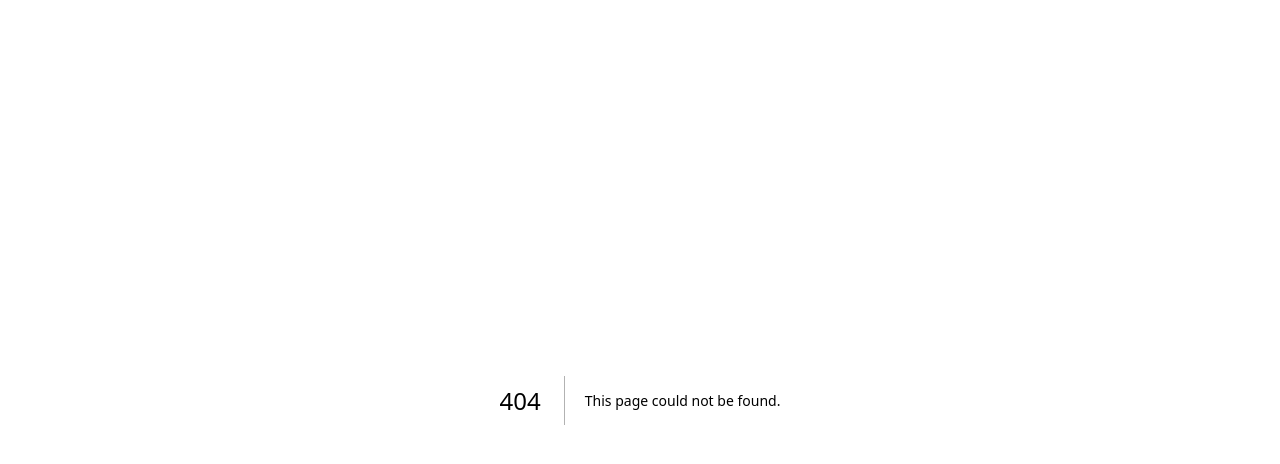
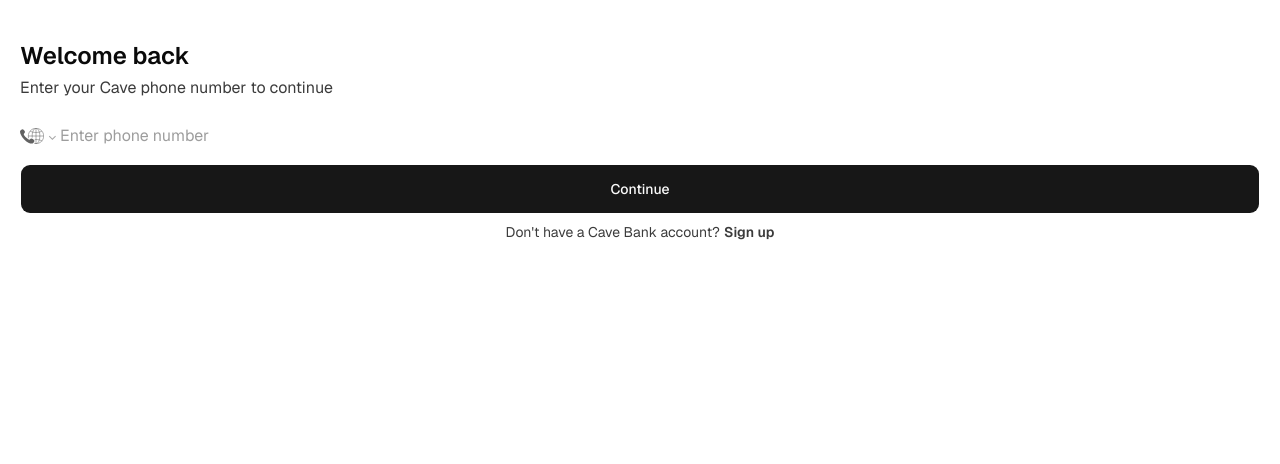
Before and after one commit to Oisasoje/cave-bank, a Next.js app: page /auth/login in a window 1280 px wide. Before the commit this address had no page. Shown: the top 464 px of the page. Built offline with nearby package versions, Linux system fonts and the light colour scheme.

Commit message:
feat: create login page ui

```diff
--- /dev/null
+++ b/app/(auth)/auth/login/page.tsx
@@ -0,0 +1,22 @@
+import PhoneNumberInputForm from "@/components/custom/PhoneNumberInputForm";
+import Link from "next/link";
+
+const LoginPage = () => {
+  return (
+    <div>
+      <h1 className="font-semibold text-2xl mb-1">Welcome back</h1>
+      <p className="mb-6">Enter your Cave phone number to continue</p>
+
+      <PhoneNumberInputForm />
+
+      <div className="flex items-center text-sm justify-center gap-1 mt-2">
+        <p>Don&apos;t have a Cave Bank account?</p>
+        <Link href="/auth/signup" className="font-semibold">
+          Sign up
+        </Link>
+      </div>
+    </div>
+  );
+};
+
+export default LoginPage;
--- a/app/globals.css
+++ b/app/globals.css
@@ -121,10 +121,21 @@
   * {
     @apply border-border outline-ring/50;
   }
-  body {
-    @apply bg-background text-foreground font-sans;
-  }
+
   html {
     @apply font-sans;
   }
+
+  body {
+    @apply bg-background text-foreground/80 font-sans px-5 pt-10;
+  }
+
+  h1,
+  h2,
+  h3,
+  h4,
+  h5,
+  h6 {
+    @apply font-semibold text-foreground;
+  }
 }
--- a/app/page.tsx
+++ b/app/page.tsx
@@ -1,3 +1,10 @@
+import Link from "next/link";
+
 export default function Home() {
-  return <h1>The Cave Bank</h1>;
+  return (
+    <>
+      <h1>The Cave Bank</h1>
+      <Link href="/auth/login">Login</Link>
+    </>
+  );
 }
--- /dev/null
+++ b/components/custom/PhoneNumberInputForm.tsx
@@ -0,0 +1,34 @@
+"use client";
+import { useState } from "react";
+import "react-phone-number-input/style.css";
+import PhoneInput from "react-phone-number-input";
+import { Button } from "../ui/button";
+
+const PhoneNumberInputForm = () => {
+  const [value, setValue] = useState<string | undefined>();
+  const [error, setError] = useState();
+  const errorStyle = {
+    border: "1px solid red",
+    borderRadius: "8px",
+  };
+
+  return (
+    <form>
+      <div className="mb-4">
+        <PhoneInput
+          placeholder="Enter phone number"
+          value={value}
+          onChange={setValue}
+          style={error && errorStyle}
+        />
+        {error && <p className="text-red-500 mt-2 text-sm">{error}</p>}
+      </div>
+
+      <Button type="submit" size="lg" className="w-full">
+        Continue
+      </Button>
+    </form>
+  );
+};
+
+export default PhoneNumberInputForm;
--- a/components/ui/button.tsx
+++ b/components/ui/button.tsx
@@ -1,11 +1,11 @@
-import * as React from "react"
-import { cva, type VariantProps } from "class-variance-authority"
-import { Slot } from "radix-ui"
+import * as React from "react";
+import { cva, type VariantProps } from "class-variance-authority";
+import { Slot } from "radix-ui";
 
-import { cn } from "@/lib/utils"
+import { cn } from "@/lib/utils";
 
 const buttonVariants = cva(
-  "group/button inline-flex shrink-0 items-center justify-center rounded-lg border border-transparent bg-clip-padding text-sm font-medium whitespace-nowrap transition-all outline-none select-none focus-visible:border-ring focus-visible:ring-3 focus-visible:ring-ring/50 active:not-aria-[haspopup]:translate-y-px disabled:pointer-events-none disabled:opacity-50 aria-invalid:border-destructive aria-invalid:ring-3 aria-invalid:ring-destructive/20 dark:aria-invalid:border-destructive/50 dark:aria-invalid:ring-destructive/40 [&_svg]:pointer-events-none [&_svg]:shrink-0 [&_svg:not([class*='size-'])]:size-4",
+  "py-6 group/button inline-flex shrink-0 items-center justify-center rounded-lg border border-transparent bg-clip-padding text-sm font-medium whitespace-nowrap transition-all outline-none select-none focus-visible:border-ring focus-visible:ring-3 focus-visible:ring-ring/50 active:not-aria-[haspopup]:translate-y-px disabled:pointer-events-none disabled:opacity-50 aria-invalid:border-destructive aria-invalid:ring-3 aria-invalid:ring-destructive/20 dark:aria-invalid:border-destructive/50 dark:aria-invalid:ring-destructive/40 [&_svg]:pointer-events-none [&_svg]:shrink-0 [&_svg:not([class*='size-'])]:size-4",
   {
     variants: {
       variant: {
@@ -38,8 +38,8 @@
       variant: "default",
       size: "default",
     },
-  }
-)
+  },
+);
 
 function Button({
   className,
@@ -49,9 +49,9 @@
   ...props
 }: React.ComponentProps<"button"> &
   VariantProps<typeof buttonVariants> & {
-    asChild?: boolean
+    asChild?: boolean;
   }) {
-  const Comp = asChild ? Slot.Root : "button"
+  const Comp = asChild ? Slot.Root : "button";
 
   return (
     <Comp
@@ -61,7 +61,7 @@
       className={cn(buttonVariants({ variant, size, className }))}
       {...props}
     />
-  )
+  );
 }
 
-export { Button, buttonVariants }
+export { Button, buttonVariants };
--- a/package.json
+++ b/package.json
@@ -16,6 +16,7 @@
     "radix-ui": "^1.4.3",
     "react": "19.2.4",
     "react-dom": "19.2.4",
+    "react-phone-number-input": "^3.4.16",
     "shadcn": "^4.7.0",
     "tailwind-merge": "^3.6.0",
     "tw-animate-css": "^1.4.0"
```
Also changed, not shown: app/(auth)/auth/create-new-pin/page.tsx (added), app/(auth)/auth/enter-pin/page.tsx (added), app/(auth)/auth/reset-pin/page.tsx (added), 1 other file (tests, documents, lock files or other folders).
